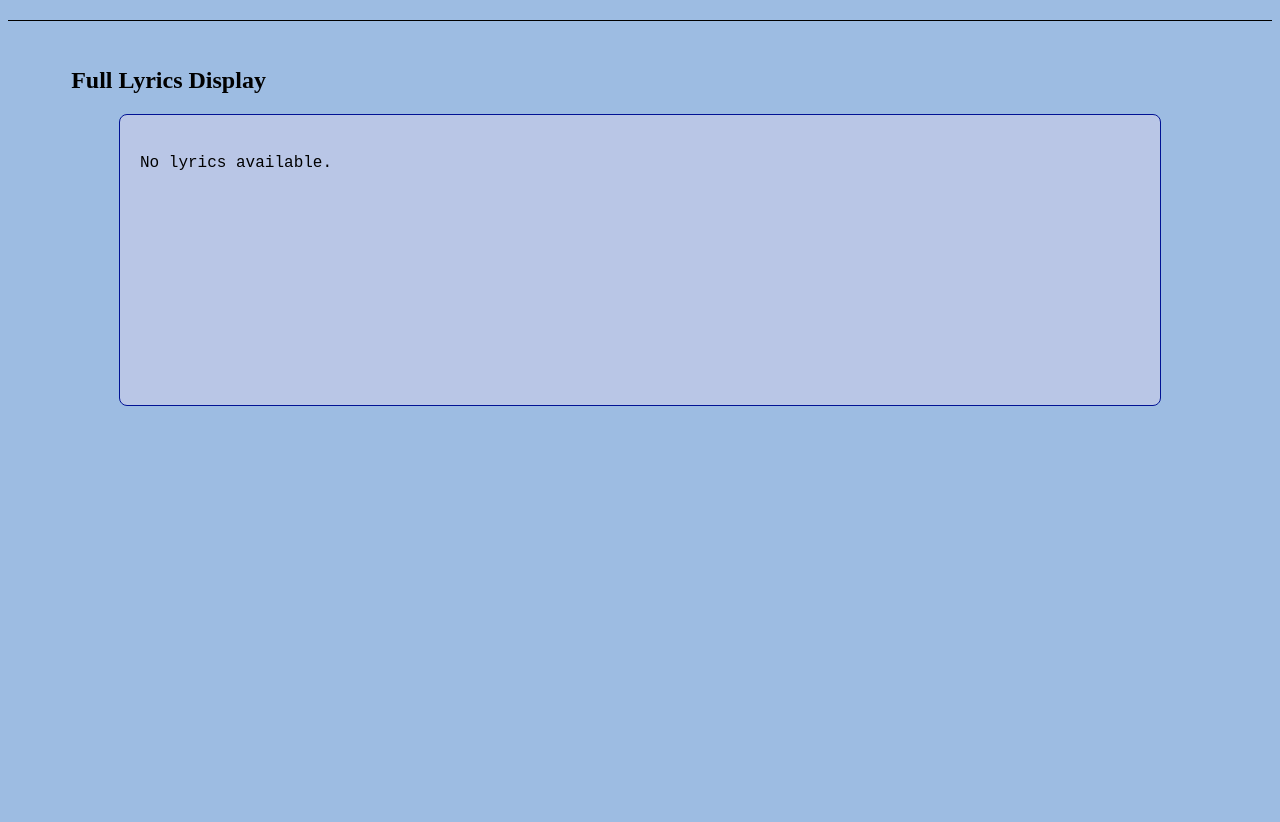
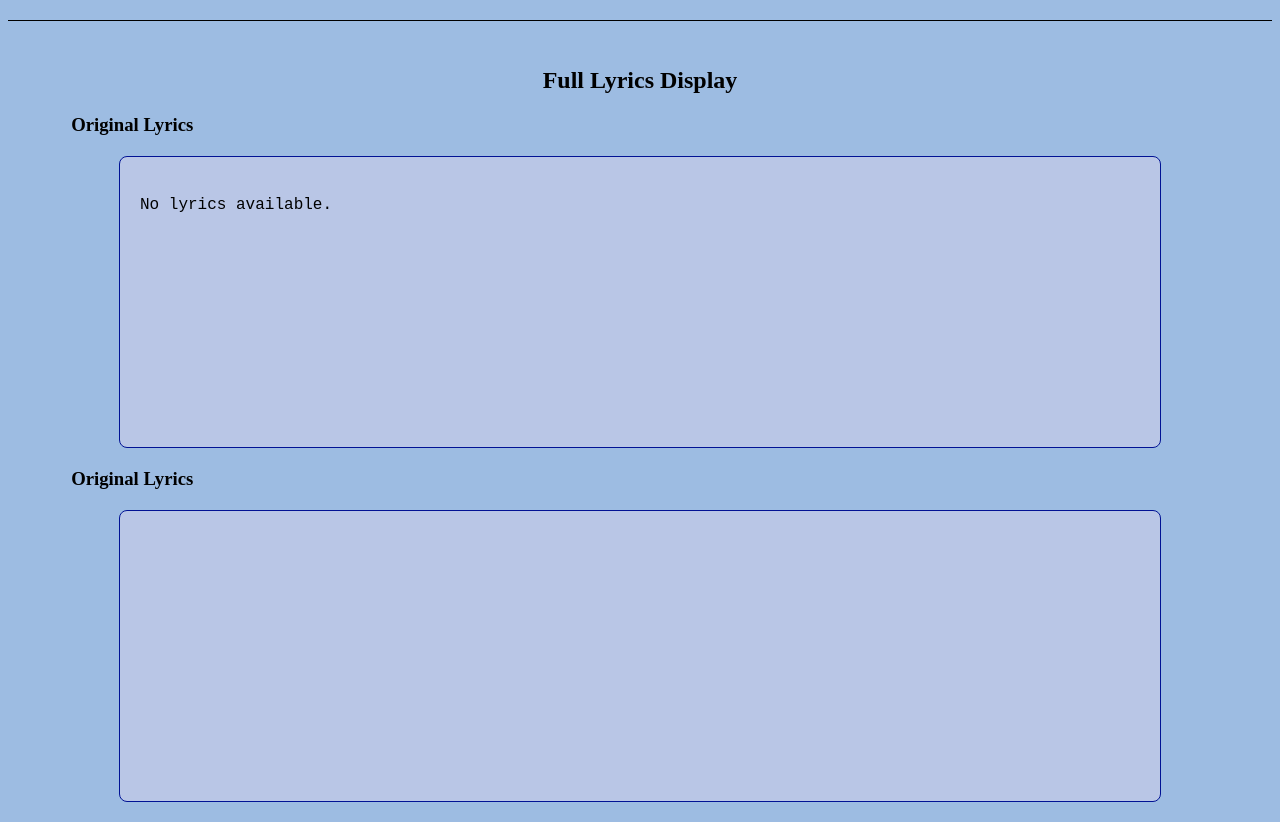
Before and after one commit to ShellyParraZ/inst377-sparra-lyricstranslator, a plain HTML site: page public/full_lyrics.html in a window 1280 px wide. Shown: the part 76-898 px from the top of the page. Before the commit the page ends 800 px from the top, so only its background shows below. Drawn offline with nearby package versions, Linux system fonts and the light colour scheme.

Commit message:
Added headers (h2) for the original and target languages (with style). I also had to save the languages selected from the dropdown menu to localStorage since I was going to display them in the headers for the full_lyrics page. Created an if statement to determine if the languages are empty, and then if its not, it will get shown on the header. I deicded to go back to the home page and work on the DeepL API, to get the target language lyrics.

```diff
--- a/public/full_lyrics.html
+++ b/public/full_lyrics.html
@@ -20,15 +20,40 @@
     <hr />
     <br />
     <!--Full Lyrics Display-->
-    <h2>Full Lyrics Display</h2>
+    <h2 id="h2_FL">Full Lyrics Display</h2>
+    <h3 id="o_langTitle"></h3>
     <div class="fullOriginalLyricsBox">
-      <pre id="fullLyricsText" class="fullLyricsText"></pre>
+      <pre id="fullOriginalLyricsText" class="fullLyricsText"></pre>
+    </div>
+    <h3 id="t_langTitle"></h3>
+    <div class="fullTargetLyricsBox">
+      <pre id="fullTargetLyricsText" class="fullTargetLyricsText"></pre>
     </div>
   </body>
   <script>
     window.onload = () => {
+      // getting the original and target language from Home Page
+      const original_langDropdown = localStorage.getItem("originalLangName");
+      const target_langDropdown = localStorage.getItem("targetLangName");
+
+      // getting the original and target language empty HEADER from full_lyrics
+      const originalHeader = document.getElementById("o_langTitle");
+      const targetHeader = document.getElementById("t_langTitle");
+
       const lyrics = localStorage.getItem("fullLyrics"); // getting full lyrics from Home Page (if it exists)
-      const lyricsBox = document.getElementById("fullLyricsText"); // getting empty fullLyricsText
+      const lyricsBox = document.getElementById("fullOriginalLyricsText"); // getting empty fullLyricsText
+
+      // setting the languages in the headers/titles
+      if (original_langDropdown) {
+        originalHeader.textContent = `Original Lyrics (${original_langDropdown})`;
+      } else {
+        originalHeader.textContent = "Original Lyrics";
+      }
+      if (target_langDropdown) {
+        targetHeader.textContent = `Translated Lyrics (${target_langDropdown})`;
+      } else {
+        targetHeader.textContent = "Original Lyrics";
+      }
 
       if (!lyrics) {
         // if lyrics exist (not empty), then make fullLyricsText contain the lyrics
--- a/public/style.css
+++ b/public/style.css
@@ -60,7 +60,7 @@ hr {
   border-radius: 7px;
 }
 
-h2 {
+h2_HP {
   margin-left: 5%;
 }
 
@@ -111,7 +111,12 @@ h2 {
 
 /* Full Lyrics Page */
 
-.fullOriginalLyricsBox {
+#h2_FL {
+  text-align: center;
+}
+
+.fullOriginalLyricsBox,
+.fullTargetLyricsBox {
   margin: 20px auto;
   width: 90%;
   max-width: 1000px;
@@ -123,9 +128,15 @@ h2 {
   overflow-y: auto;
 }
 
-.fullLyricsText {
+.fullLyricsText,
+.fullTargetLyricsText {
   white-space: pre-wrap;
   color: black;
   font-size: 16px;
   line-height: 1.5;
 }
+
+#o_langTitle,
+#t_langTitle {
+  margin-left: 5%;
+}
```
Also changed, not shown: public/home_page.html (+22 -3 lines).
